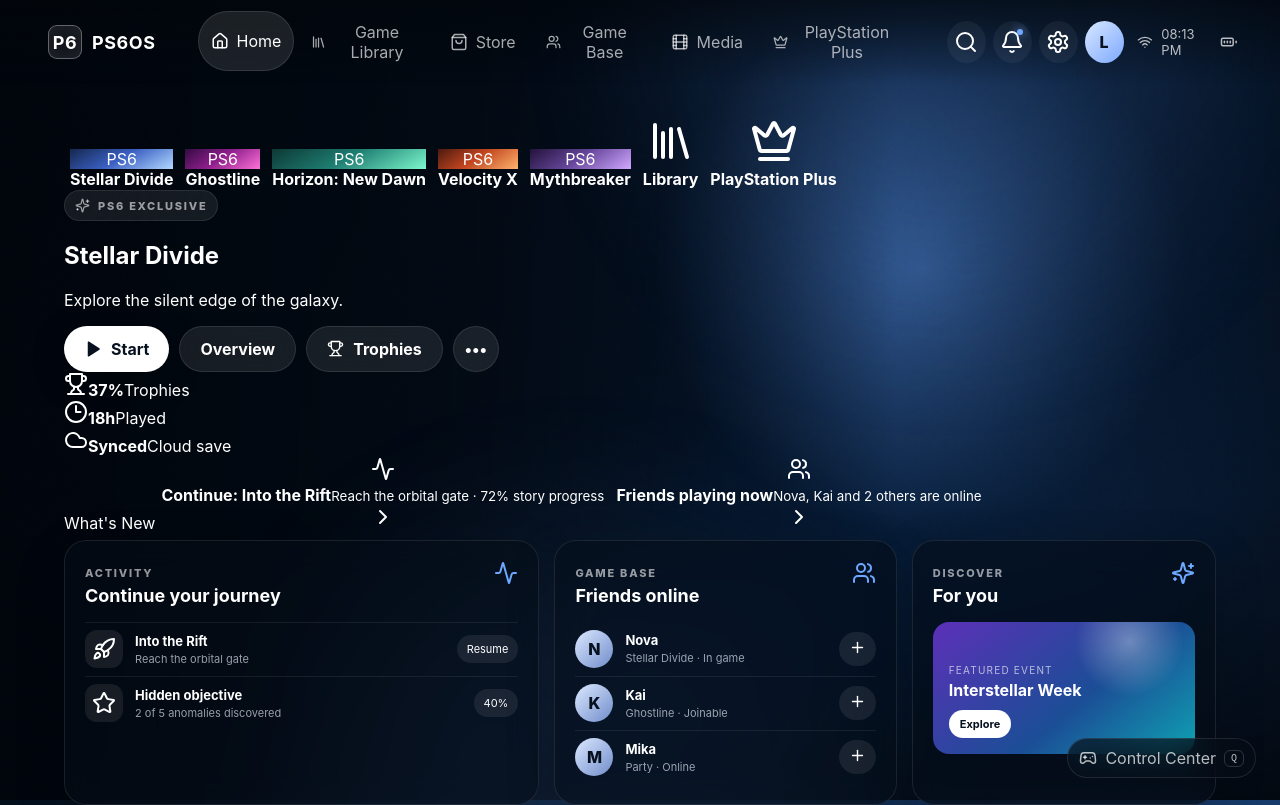
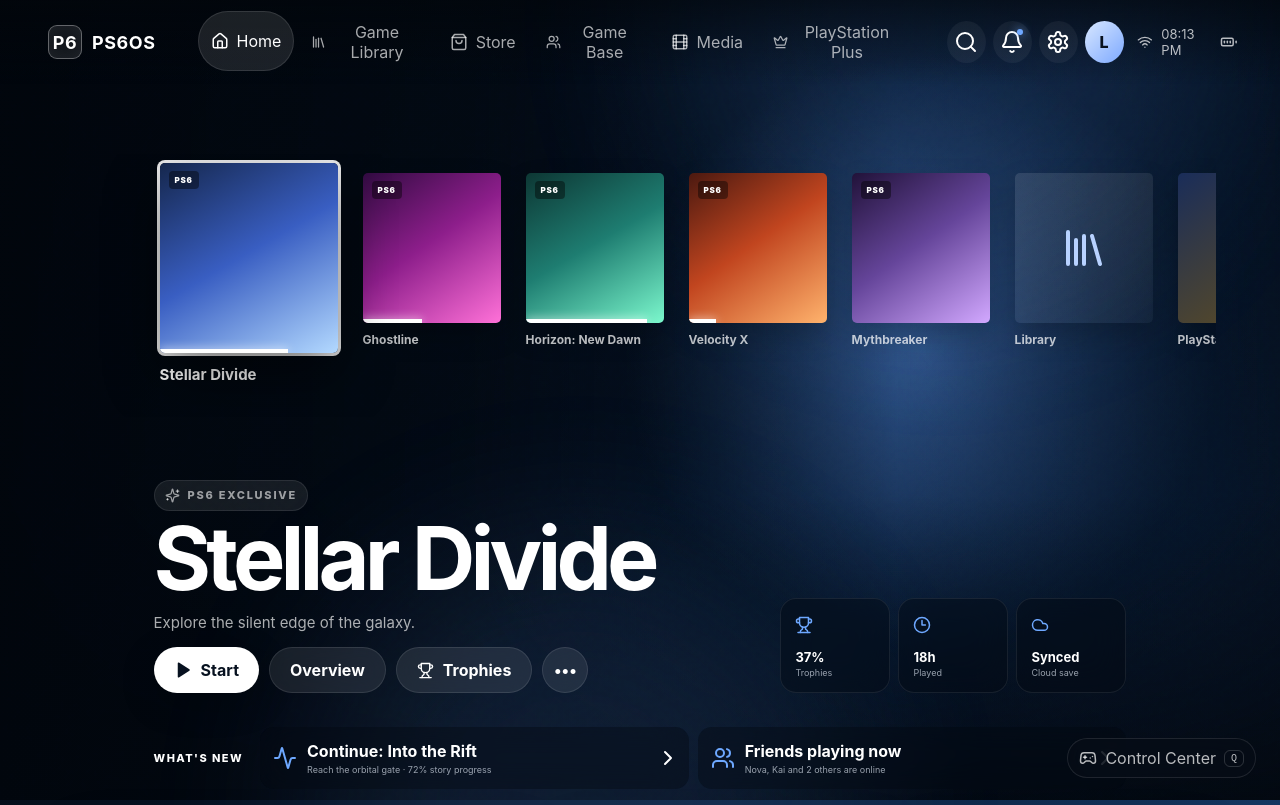
Before and after one commit to Cozynxis/PS6OS, a React (Vite) app: page / in a window 1280 px wide. Shown: the top 805 px of the page. Built offline with nearby package versions, Linux system fonts and the light colour scheme.

Commit message:
Style PS4-inspired game tile home screen

```diff
--- a/src/styles.css
+++ b/src/styles.css
@@ -438,3 +438,9 @@
 .trophies-wrap{max-width:1050px;margin:auto;padding-bottom:70px}.trophy-tabs{padding:0 25px}.trophy-pin{padding:7px 10px;border-radius:999px;background:rgba(255,255,255,.07);font-size:9px}.trophy-list article{grid-template-columns:60px 1fr auto auto}.trophy-stats-page{display:grid;grid-template-columns:repeat(3,1fr);gap:10px;padding:0 25px}.trophy-stats-page>div{padding:22px;border-radius:18px;background:rgba(255,255,255,.05)}.trophy-stats-page strong,.trophy-stats-page span{display:block}.trophy-stats-page strong{font-size:30px}.trophy-stats-page span{color:var(--muted);font-size:10px}.trophy-stats-page article{grid-column:1/-1;padding:25px;border-radius:22px;background:linear-gradient(135deg,rgba(63,109,189,.2),rgba(255,211,94,.08))}.trophy-stats-page article p{color:var(--muted)}.trophy-stats-page article button{padding:10px 14px;border-radius:999px;background:#fff;color:#07111f;font-weight:800}
 @media(max-width:850px){.plus-stats,.trophy-dashboard,.plus-benefits.mega{grid-template-columns:repeat(2,1fr)}.plus-next,.rewards-page{grid-template-columns:1fr}.trophy-stats-page{grid-template-columns:repeat(2,1fr)}}
 @media(max-width:560px){.plus-stats,.trophy-dashboard,.plus-benefits.mega,.challenge-grid,.trophy-stats-page{grid-template-columns:1fr}.trophy-list article{grid-template-columns:52px 1fr auto}.trophy-list article>b{display:none}}
+
+/* PS4-inspired main home row */
+.ps4-home{padding-top:38px}.ps4-game-row{display:flex;align-items:flex-start;gap:13px;overflow-x:auto;overflow-y:visible;padding:18px 7vw 32px;scrollbar-width:none}.ps4-game-row::-webkit-scrollbar{display:none}.ps4-tile{width:150px;flex:0 0 150px;text-align:left;transition:.2s ease;position:relative}.ps4-cover{height:150px;border-radius:5px;position:relative;display:grid;place-items:center;background:linear-gradient(145deg,rgba(255,255,255,.11),rgba(255,255,255,.035));box-shadow:0 12px 28px rgba(0,0,0,.2);overflow:hidden;transition:.2s ease}.ps4-tile>strong{display:block;font-size:12px;font-weight:650;margin-top:9px;white-space:nowrap;overflow:hidden;text-overflow:ellipsis;opacity:.72}.ps4-tile.selected{width:190px;flex-basis:190px;z-index:2}.ps4-tile.selected .ps4-cover{height:190px;transform:translateY(-10px);box-shadow:0 24px 55px rgba(0,0,0,.48),0 0 0 3px rgba(255,255,255,.92)}.ps4-tile.selected>strong{font-size:15px;opacity:1;margin-top:2px}.ps4-platform{position:absolute;left:9px;top:8px;padding:4px 6px;border-radius:4px;background:rgba(0,0,0,.42);font-size:8px;font-weight:900;letter-spacing:.08em}.ps4-cover>i{position:absolute;bottom:0;left:0;height:4px;background:#fff;box-shadow:0 0 10px rgba(255,255,255,.8)}.ps4-tile.utility .ps4-cover{color:#b8d2ff}.ps4-tile.utility .plus-tile{color:#f0d066;background:linear-gradient(145deg,#1a2d59,#65501c)}
+.ps4-detail{min-height:310px;padding:18px 7vw 34px;display:flex;justify-content:space-between;gap:35px;align-items:flex-end}.ps4-detail-copy{max-width:690px}.ps4-detail h1{font-size:clamp(50px,7vw,88px);line-height:.9;letter-spacing:-.055em;margin:8px 0 13px}.ps4-detail p{color:rgba(255,255,255,.67);font-size:15px}.ps4-side-info{display:flex;gap:8px}.ps4-side-info>div{width:110px;height:95px;border-radius:16px;padding:14px;background:rgba(5,10,18,.38);backdrop-filter:blur(18px);border:1px solid rgba(255,255,255,.08)}.ps4-side-info svg{width:18px;color:var(--accent)}.ps4-side-info span,.ps4-side-info strong{display:block}.ps4-side-info span{font-size:9px;color:var(--muted);margin-top:8px}.ps4-side-info strong{font-size:13px;color:#fff;margin-bottom:2px}
+.ps4-whats-new{margin:0 7vw 30px;display:grid;grid-template-columns:auto 1fr 1fr;align-items:center;gap:9px}.ps4-whats-new>span{font-size:11px;font-weight:850;text-transform:uppercase;letter-spacing:.13em;margin-right:8px}.ps4-whats-new button{min-height:62px;border-radius:14px;background:rgba(5,10,18,.38);backdrop-filter:blur(16px);display:grid;grid-template-columns:34px 1fr 20px;align-items:center;text-align:left;padding:10px 13px}.ps4-whats-new button>svg:first-child{color:var(--accent)}.ps4-whats-new strong,.ps4-whats-new small{display:block}.ps4-whats-new small{color:var(--muted);font-size:9px;margin-top:3px}
+@media(max-width:850px){.ps4-game-row{padding-left:24px;padding-right:24px}.ps4-detail{padding-left:24px;padding-right:24px;display:block}.ps4-side-info{margin-top:25px}.ps4-whats-new{margin-left:24px;margin-right:24px;grid-template-columns:1fr}.ps4-whats-new>span{margin-bottom:4px}.ps4-tile{width:125px;flex-basis:125px}.ps4-cover{height:125px}.ps4-tile.selected{width:155px;flex-basis:155px}.ps4-tile.selected .ps4-cover{height:155px}}
```
